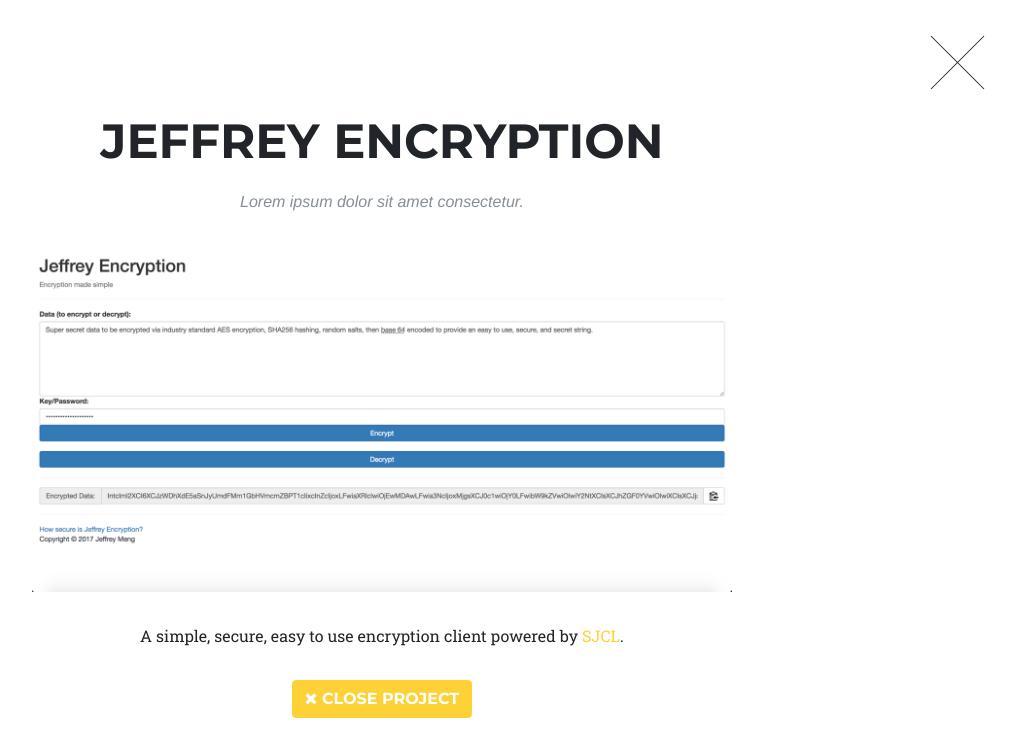
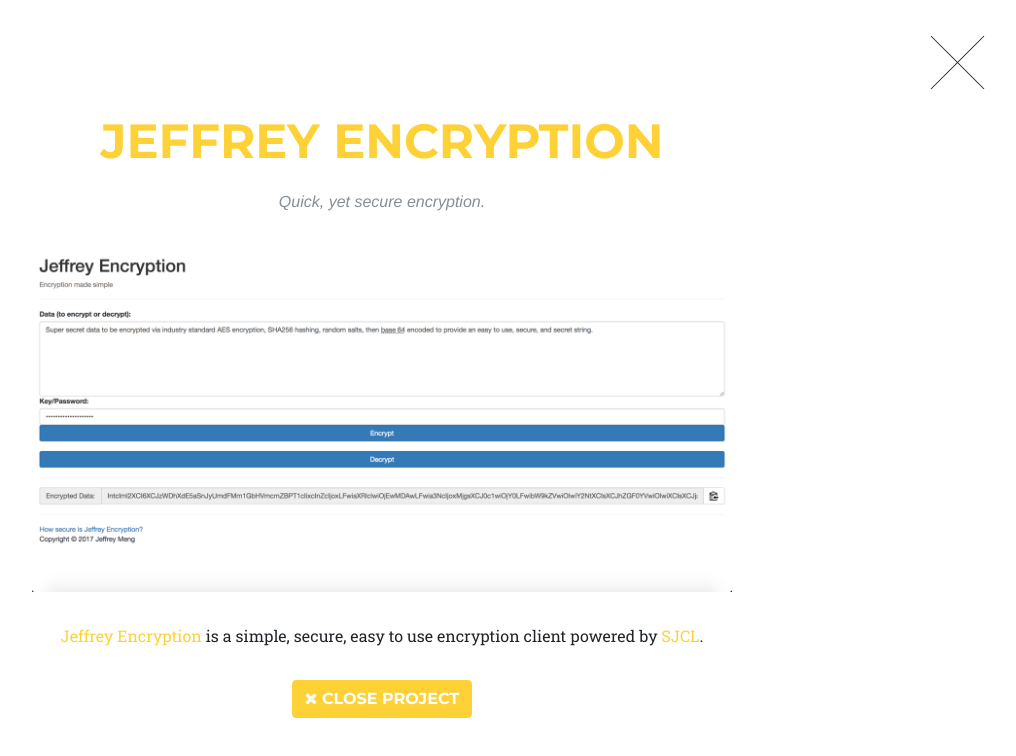
Before and after one commit to jeffreymeng/old-personal-website, a plain HTML site: page index.html in a window 1280 px wide. Both pictures are taken after a click on the link 1020 px from the left and 1953 px from the top of the page. Shown: the part 1553-2309 px from the top of the page, without its empty margins (258-1274 px from the left). Drawn offline with Linux system fonts and the light colour scheme; a web font is replaced by a local one.

Commit message:
add encryption link

```diff
--- a/index.html
+++ b/index.html
@@ -355,10 +355,10 @@
 						<div class="col-lg-8 mx-auto">
 							<div class="modal-body">
 								<!-- Project Details Go Here -->
-								<h2>Jeffrey Encryption</h2>
-								<p class="item-intro text-muted">Lorem ipsum dolor sit amet consectetur.</p>
+								<h2><a href="https://encryption.jeffkmeng.com">Jeffrey Encryption</a></h2>
+								<p class="item-intro text-muted">Quick, yet secure encryption.</p>
 								<img class="img-fluid d-block mx-auto" src="img/portfolio/encryption.jpg" alt="">
-								<p>A simple, secure, easy to use encryption client powered by <a href="http://bitwiseshiftleft.github.io/sjcl/">SJCL</a>.</p>
+								<p><a href="https://encryption.jeffkmeng.com">Jeffrey Encryption</a> is a simple, secure, easy to use encryption client powered by <a href="http://bitwiseshiftleft.github.io/sjcl/">SJCL</a>.</p>
 
 								<button class="btn btn-primary" data-dismiss="modal" type="button">
                     <i class="fa fa-times"></i>
```
